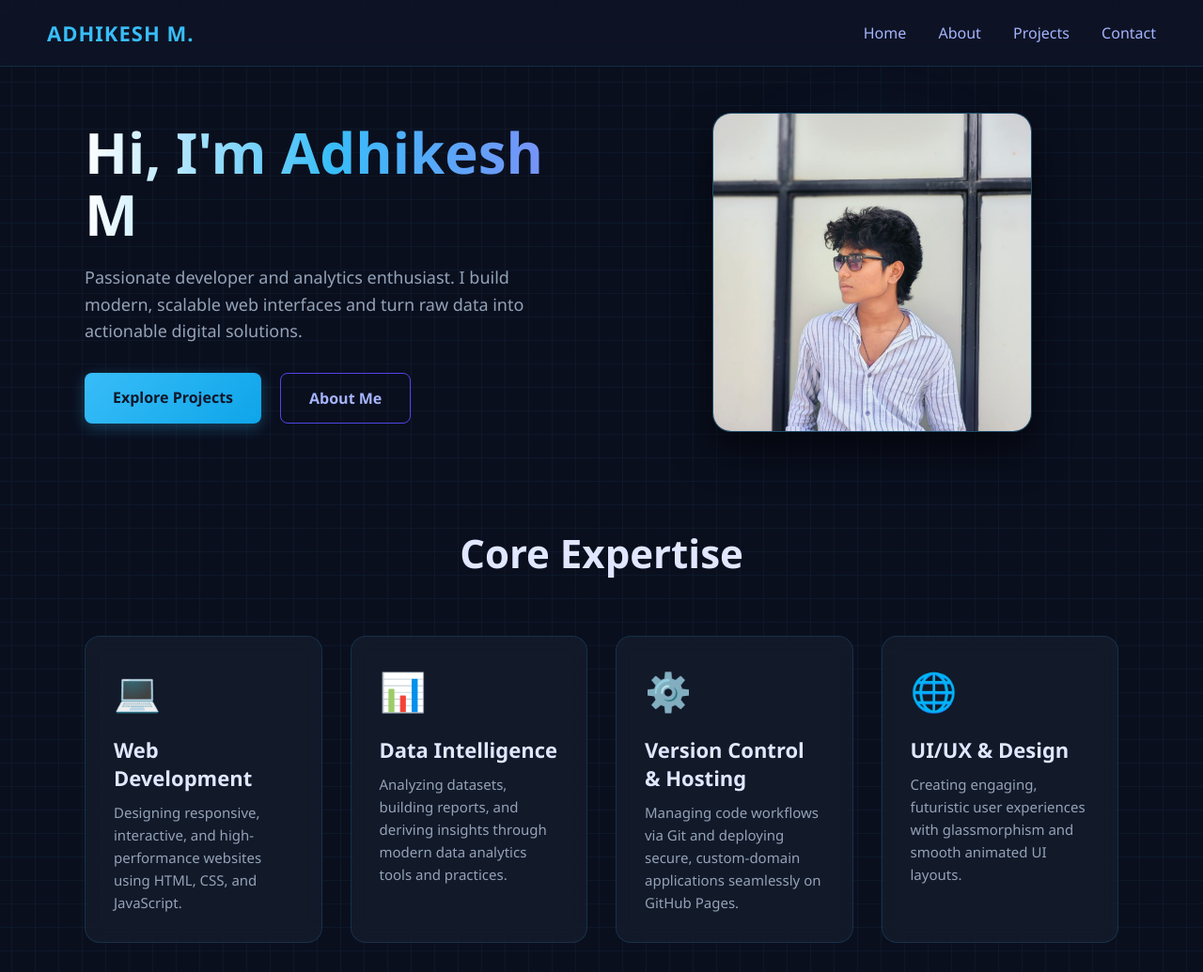
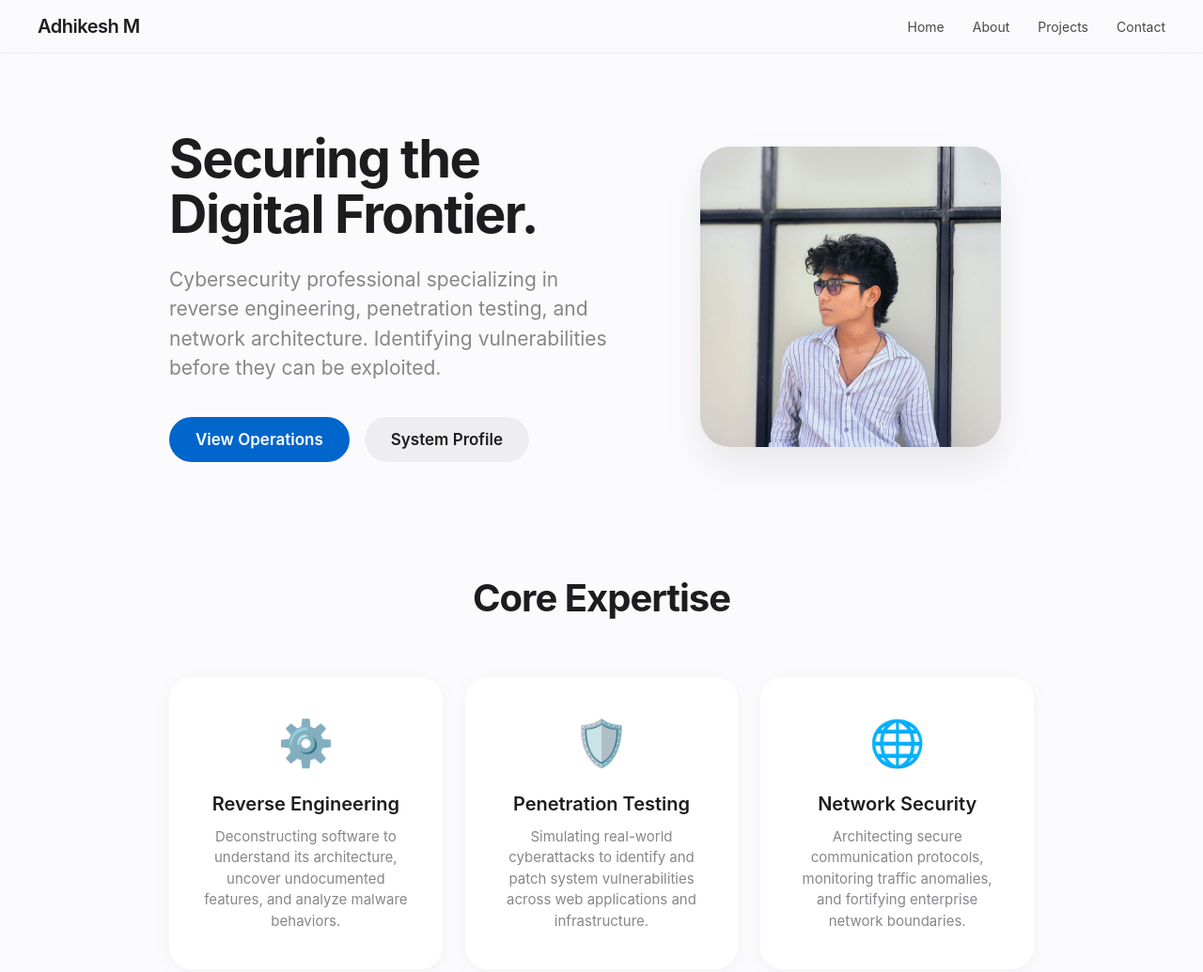
Before and after one commit to mkadhikesh/mkadhikesh.github.io, a plain HTML site: page index.html in a window 1280 px wide. Shown: the top 1035 px of the page at 94% size. Drawn offline with Linux system fonts and the light colour scheme.

Commit message:
Update index.html

```diff
--- a/index.html
+++ b/index.html
@@ -3,28 +3,37 @@
 <head>
     <meta charset="UTF-8">
     <meta name="viewport" content="width=device-width, initial-scale=1.0">
-    <title>Adhikesh M - Futurist Portfolio</title>
+    <title>Adhikesh M</title>
     <style>
-        /* --- GLOBAL STYLES --- */
-        * { box-sizing: border-box; margin: 0; padding: 0; font-family: 'Segoe UI', Roboto, Helvetica, Arial, sans-serif; }
+        /* --- APPLE-STYLE MINIMALISM --- */
+        :root {
+            --bg-color: #fbfbfd;
+            --text-main: #1d1d1f;
+            --text-muted: #86868b;
+            --accent-blue: #0066cc;
+            --accent-hover: #0077ed;
+            --card-bg: #ffffff;
+            --border-color: rgba(0, 0, 0, 0.05);
+        }
+
+        * { box-sizing: border-box; margin: 0; padding: 0; }
+
         body {
-            background-color: #0a0f1e;
-            color: #e0e7ff;
+            font-family: -apple-system, BlinkMacSystemFont, "Segoe UI", Roboto, Helvetica, Arial, sans-serif;
+            background-color: var(--bg-color);
+            color: var(--text-main);
             min-height: 100vh;
-            overflow-x: hidden;
             display: flex;
             flex-direction: column;
-            background-image:
-                linear-gradient(0deg, transparent 24%, rgba(56, 189, 248, .05) 25%, rgba(56, 189, 248, .05) 26%, transparent 27%, transparent 74%, rgba(56, 189, 248, .05) 75%, rgba(56, 189, 248, .05) 76%, transparent 77%, transparent),
-                linear-gradient(90deg, transparent 24%, rgba(56, 189, 248, .05) 25%, rgba(56, 189, 248, .05) 26%, transparent 27%, transparent 74%, rgba(56, 189, 248, .05) 75%, rgba(56, 189, 248, .05) 76%, transparent 77%, transparent);
-            background-size: 50px 50px;
+            -webkit-font-smoothing: antialiased;
         }
 
         /* --- NAVIGATION --- */
         nav {
-            background: rgba(15, 23, 42, 0.6);
-            backdrop-filter: blur(15px);
-            padding: 20px 50px;
+            background: rgba(251, 251, 253, 0.8);
+            backdrop-filter: saturate(180%) blur(20px);
+            -webkit-backdrop-filter: saturate(180%) blur(20px);
+            padding: 16px 40px;
             display: flex;
             justify-content: space-between;
             align-items: center;
@@ -32,195 +41,201 @@
             top: 0;
             width: 100%;
             z-index: 1000;
-            border-bottom: 1px solid rgba(56, 189, 248, 0.15);
+            border-bottom: 1px solid var(--border-color);
         }
-        .logo { font-weight: 800; font-size: 22px; color: #38bdf8; text-decoration: none; letter-spacing: 1px; }
+
+        .logo {
+            font-weight: 600;
+            font-size: 20px;
+            color: var(--text-main);
+            text-decoration: none;
+            letter-spacing: -0.5px;
+        }
+
+        .nav-links { display: flex; gap: 30px; }
+
         .nav-links a {
-            color: #a5b4fc;
+            color: var(--text-main);
             text-decoration: none;
-            margin-left: 30px;
-            font-weight: 500;
-            transition: color 0.3s;
-            position: relative;
+            font-size: 14px;
+            font-weight: 400;
+            opacity: 0.8;
+            transition: opacity 0.2s ease;
         }
-        .nav-links a:hover { color: #38bdf8; }
-        .nav-links a::after {
-            content: '';
-            position: absolute;
-            width: 0;
-            height: 2px;
-            bottom: -5px;
-            left: 0;
-            background-color: #38bdf8;
-            transition: width 0.3s;
-        }
-        .nav-links a:hover::after { width: 100%; }
 
-        /* --- MAIN CONTENT CONTAINER --- */
+        .nav-links a:hover { opacity: 1; }
+
+        /* --- MAIN LAYOUT --- */
         main {
-            margin-top: 120px;
-            padding: 0 50px 50px 50px;
+            margin-top: 80px;
+            padding: 60px 40px;
             flex: 1;
             display: flex;
             flex-direction: column;
             align-items: center;
-            max-width: 1200px;
+            max-width: 1000px;
             width: 100%;
             margin-left: auto;
             margin-right: auto;
         }
 
-        /* --- HOME PAGE LAYOUT --- */
+        /* --- HERO SECTION --- */
         .hero {
             display: flex;
             align-items: center;
             justify-content: space-between;
             width: 100%;
-            margin-bottom: 100px;
-            animation: fadeInScale 1s ease-out;
+            margin-bottom: 120px;
+            gap: 60px;
+            animation: fadeUp 1s ease-out;
         }
-        .hero-text { flex: 1; padding-right: 50px; }
+
+        .hero-text { flex: 1.2; }
+
         .hero-text h1 {
-            font-size: 60px;
-            font-weight: 900;
-            line-height: 1.1;
-            margin-bottom: 20px;
-            background: linear-gradient(90deg, #ffffff, #38bdf8, #818cf8);
-            -webkit-background-clip: text;
-            -webkit-text-fill-color: transparent;
+            font-size: 56px;
+            font-weight: 700;
+            letter-spacing: -1.5px;
+            line-height: 1.05;
+            margin-bottom: 24px;
         }
-        .hero-text p { font-size: 18px; color: #94a3b8; margin-bottom: 30px; max-width: 500px; line-height: 1.6; }
 
-        .hero-visual { flex: 1; display: flex; justify-content: center; position: relative; }
-        .visual-orb {
-            position: absolute;
-            width: 300px; height: 300px;
-            background: radial-gradient(circle, rgba(56, 189, 248, 0.3) 0%, rgba(15, 23, 42, 0) 70%);
-            border-radius: 50%;
-            filter: blur(40px);
-            z-index: -1;
+        .hero-text p {
+            font-size: 21px;
+            color: var(--text-muted);
+            margin-bottom: 36px;
+            line-height: 1.5;
+            font-weight: 400;
         }
+
+        .hero-visual { flex: 1; display: flex; justify-content: center; }
+
         .profile-img-container {
-            width: 340px; height: 340px;
-            background: rgba(30, 41, 59, 0.5);
-            border-radius: 20px;
-            border: 1px solid rgba(56, 189, 248, 0.3);
-            backdrop-filter: blur(10px);
-            display: flex;
-            align-items: center;
-            justify-content: center;
-            box-shadow: 0 20px 40px rgba(0,0,0,0.6);
-            transition: transform 0.3s, border-color 0.3s;
+            width: 320px;
+            height: 320px;
+            border-radius: 32px;
             overflow: hidden;
+            box-shadow: 0 20px 40px rgba(0,0,0,0.08);
+            background: var(--card-bg);
         }
-        .profile-img-container:hover {
-            transform: translateY(-10px);
-            border-color: rgba(56, 189, 248, 0.8);
-        }
+
         .profile-img-container img {
             width: 100%; height: 100%; object-fit: cover;
         }
 
         /* --- BUTTONS --- */
-        .btn-group { display: flex; gap: 20px; }
+        .btn-group { display: flex; gap: 16px; }
+
         .btn {
-            padding: 15px 30px;
-            border-radius: 8px;
+            padding: 14px 28px;
+            border-radius: 980px;
+            font-size: 17px;
             font-weight: 600;
             text-decoration: none;
-            transition: all 0.3s;
+            transition: all 0.2s ease;
             cursor: pointer;
             border: none;
         }
+
         .btn-primary {
-            background: linear-gradient(135deg, #38bdf8, #0ea5e9);
-            color: #0f172a;
-            box-shadow: 0 4px 15px rgba(56, 189, 248, 0.3);
-        }
-        .btn-primary:hover {
-            background: linear-gradient(135deg, #7dd3fc, #38bdf8);
-            transform: translateY(-3px);
-            box-shadow: 0 6px 20px rgba(56, 189, 248, 0.5);
-        }
-        .btn-secondary {
-            background: transparent;
-            border: 1px solid #4f46e5;
-            color: #a5b4fc;
-        }
-        .btn-secondary:hover {
-            background: rgba(79, 70, 229, 0.1);
-            color: #c7d2fe;
-            border-color: #818cf8;
+            background-color: var(--accent-blue);
+            color: #ffffff;
         }
 
-        /* --- SECTIONS --- */
+        .btn-primary:hover { background-color: var(--accent-hover); }
+
+        .btn-secondary {
+            background-color: rgba(0, 0, 0, 0.05);
+            color: var(--text-main);
+        }
+
+        .btn-secondary:hover { background-color: rgba(0, 0, 0, 0.1); }
+
+        /* --- SKILLS SECTION --- */
         .section-title {
-            font-size: 42px;
-            font-weight: 800;
+            font-size: 40px;
+            font-weight: 700;
+            letter-spacing: -1px;
             margin-bottom: 60px;
             text-align: center;
             width: 100%;
         }
 
-        /* --- SKILLS GRID --- */
         .skills-container {
             display: grid;
-            grid-template-columns: repeat(auto-fit, minmax(250px, 1fr));
-            gap: 30px;
+            grid-template-columns: repeat(auto-fit, minmax(280px, 1fr));
+            gap: 24px;
             width: 100%;
             margin-bottom: 100px;
         }
+
         .skill-card {
-            background: rgba(30, 41, 59, 0.4);
-            border: 1px solid rgba(56, 189, 248, 0.15);
-            backdrop-filter: blur(10px);
-            padding: 30px;
-            border-radius: 16px;
-            transition: all 0.4s;
+            background: var(--card-bg);
+            padding: 40px 30px;
+            border-radius: 24px;
+            box-shadow: 0 4px 20px rgba(0,0,0,0.04);
+            transition: transform 0.3s ease, box-shadow 0.3s ease;
+            text-align: center;
             opacity: 0;
-            transform: translateY(30px);
+            transform: translateY(20px);
         }
+
         .skill-card.appear {
             opacity: 1;
             transform: translateY(0);
         }
+
         .skill-card:hover {
-            transform: translateY(-5px);
-            border-color: rgba(56, 189, 248, 0.4);
-            background: rgba(30, 41, 59, 0.6);
+            transform: scale(1.02);
+            box-shadow: 0 10px 30px rgba(0,0,0,0.08);
         }
-        .skill-icon { font-size: 40px; margin-bottom: 20px; color: #38bdf8; }
-        .skill-card h3 { font-size: 22px; margin-bottom: 10px; color: #e0e7ff; }
-        .skill-card p { font-size: 15px; color: #94a3b8; line-height: 1.6; }
+
+        .skill-icon {
+            font-size: 48px;
+            margin-bottom: 24px;
+        }
+
+        .skill-card h3 {
+            font-size: 20px;
+            font-weight: 600;
+            margin-bottom: 12px;
+        }
+
+        .skill-card p {
+            font-size: 15px;
+            color: var(--text-muted);
+            line-height: 1.5;
+        }
 
         /* --- FOOTER --- */
         footer {
             text-align: center;
-            padding: 40px;
-            border-top: 1px solid rgba(56, 189, 248, 0.1);
-            color: #64748b;
-            font-size: 14px;
+            padding: 30px;
+            border-top: 1px solid var(--border-color);
+            color: var(--text-muted);
+            font-size: 12px;
             margin-top: auto;
         }
 
-        @keyframes fadeInScale {
-            from { opacity: 0; transform: scale(0.9); }
-            to { opacity: 1; transform: scale(1); }
+        /* --- ANIMATIONS & RESPONSIVENESS --- */
+        @keyframes fadeUp {
+            from { opacity: 0; transform: translateY(20px); }
+            to { opacity: 1; transform: translateY(0); }
         }
 
-        @media (max-width: 900px) {
-            nav { padding: 20px 30px; }
-            .hero { flex-direction: column-reverse; text-align: center; }
-            .hero-text { padding-right: 0; margin-top: 50px; }
+        @media (max-width: 800px) {
+            .hero { flex-direction: column-reverse; text-align: center; gap: 40px; }
             .hero-text h1 { font-size: 42px; }
-            .hero-text p { margin-left: auto; margin-right: auto; }
+            .hero-text p { font-size: 19px; }
+            .btn-group { justify-content: center; }
+            .profile-img-container { width: 260px; height: 260px; }
         }
     </style>
 </head>
 <body>
 
     <nav>
-        <a href="index.html" class="logo">ADHIKESH M.</a>
+        <a href="index.html" class="logo">Adhikesh M</a>
         <div class="nav-links">
             <a href="index.html">Home</a>
             <a href="about.html">About</a>
@@ -233,15 +248,14 @@
         <!-- HERO SECTION -->
         <section class="hero">
             <div class="hero-text">
-                <h1>Hi, I'm Adhikesh M</h1>
-                <p>Passionate developer and analytics enthusiast. I build modern, scalable web interfaces and turn raw data into actionable digital solutions.</p>
+                <h1>Securing the Digital Frontier.</h1>
+                <p>Cybersecurity professional specializing in reverse engineering, penetration testing, and network architecture. Identifying vulnerabilities before they can be exploited.</p>
                 <div class="btn-group">
-                    <a href="projects.html" class="btn btn-primary">Explore Projects</a>
-                    <a href="about.html" class="btn btn-secondary">About Me</a>
+                    <a href="projects.html" class="btn btn-primary">View Operations</a>
+                    <a href="about.html" class="btn btn-secondary">System Profile</a>
                 </div>
             </div>
             <div class="hero-visual">
-                <div class="visual-orb"></div>
                 <div class="profile-img-container">
                     <img src="https://github.com/mkadhikesh/mkadhikesh.github.io/blob/main/assets/WhatsApp%20Image%202026-09-06%20at%2012.04.37%20AM.jpeg?raw=true" alt="Adhikesh M Profile Picture">
                 </div>
@@ -252,24 +266,19 @@
         <h2 class="section-title">Core Expertise</h2>
         <div class="skills-container" id="skillsGrid">
             <div class="skill-card">
-                <div class="skill-icon">&#128187;</div>
-                <h3>Web Development</h3>
-                <p>Designing responsive, interactive, and high-performance websites using HTML, CSS, and JavaScript.</p>
+                <div class="skill-icon">⚙️</div>
+                <h3>Reverse Engineering</h3>
+                <p>Deconstructing software to understand its architecture, uncover undocumented features, and analyze malware behaviors.</p>
             </div>
             <div class="skill-card">
-                <div class="skill-icon">&#128202;</div>
-                <h3>Data Intelligence</h3>
-                <p>Analyzing datasets, building reports, and deriving insights through modern data analytics tools and practices.</p>
+                <div class="skill-icon">🛡️</div>
+                <h3>Penetration Testing</h3>
+                <p>Simulating real-world cyberattacks to identify and patch system vulnerabilities across web applications and infrastructure.</p>
             </div>
             <div class="skill-card">
-                <div class="skill-icon">&#9881;&#65039;</div>
-                <h3>Version Control & Hosting</h3>
-                <p>Managing code workflows via Git and deploying secure, custom-domain applications seamlessly on GitHub Pages.</p>
-            </div>
-            <div class="skill-card">
-                <div class="skill-icon">&#127760;</div>
-                <h3>UI/UX & Design</h3>
-                <p>Creating engaging, futuristic user experiences with glassmorphism and smooth animated UI layouts.</p>
+                <div class="skill-icon">🌐</div>
+                <h3>Network Security</h3>
+                <p>Architecting secure communication protocols, monitoring traffic anomalies, and fortifying enterprise network boundaries.</p>
             </div>
         </div>
     </main>
@@ -279,6 +288,7 @@
     </footer>
 
     <script>
+        // Subtle scroll animation for skill cards
         const observer = new IntersectionObserver((entries) => {
             entries.forEach((entry) => {
                 if (entry.isIntersecting) {
```
